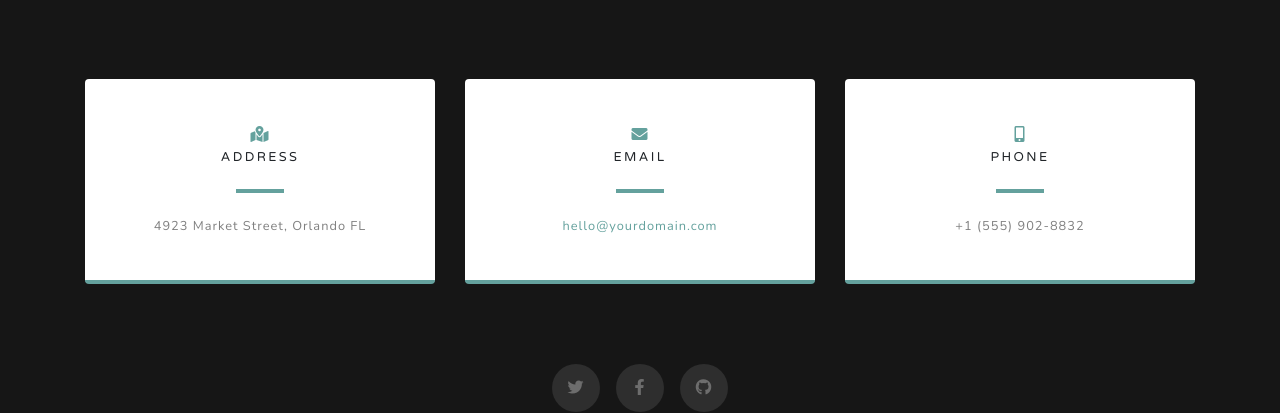
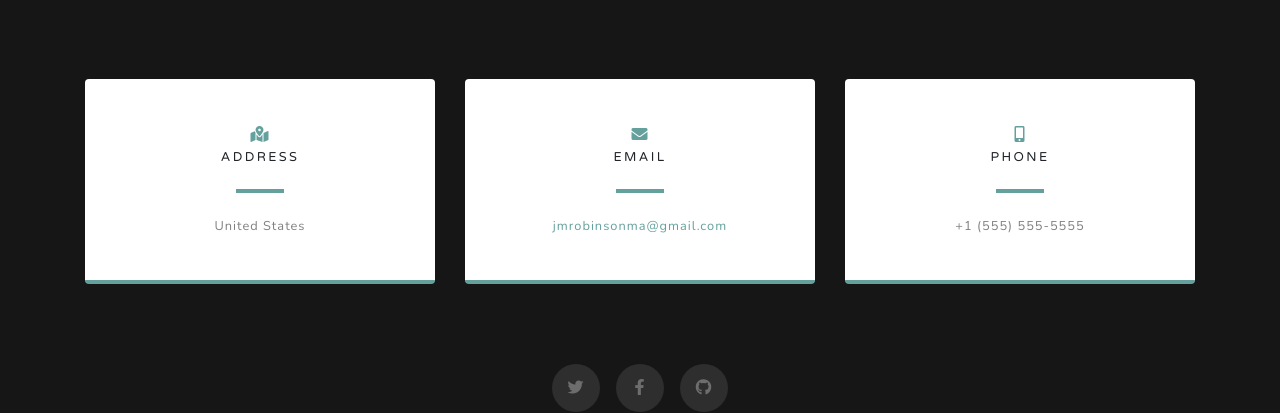
Before and after one commit to jmrobinsonma/myflasksite, a Flask app: template app/templates/index.html in a window 1280 px wide. Shown: the part 1441-1854 px from the top of the page. Run offline with Flask 2, Linux system fonts and the light colour scheme; the template is opened without the code that fills it, so the values that code supplies are empty; some libraries are stand-ins or nearby versions.

Commit message:
auto-commit

```diff
--- a/app/templates/index.html
+++ b/app/templates/index.html
@@ -174,7 +174,7 @@
               <i class="fas fa-map-marked-alt text-primary mb-2"></i>
               <h4 class="text-uppercase m-0">Address</h4>
               <hr class="my-4">
-              <div class="small text-black-50">4923 Market Street, Orlando FL</div>
+              <div class="small text-black-50">United States</div>
             </div>
           </div>
         </div>
@@ -186,7 +186,7 @@
               <h4 class="text-uppercase m-0">Email</h4>
               <hr class="my-4">
               <div class="small text-black-50">
-                <a href="#">hello@yourdomain.com</a>
+                <a href="#">jmrobinsonma@gmail.com</a>
               </div>
             </div>
           </div>
@@ -198,7 +198,7 @@
               <i class="fas fa-mobile-alt text-primary mb-2"></i>
               <h4 class="text-uppercase m-0">Phone</h4>
               <hr class="my-4">
-              <div class="small text-black-50">+1 (555) 902-8832</div>
+              <div class="small text-black-50">+1 (555) 555-5555</div>
             </div>
           </div>
         </div>
```
